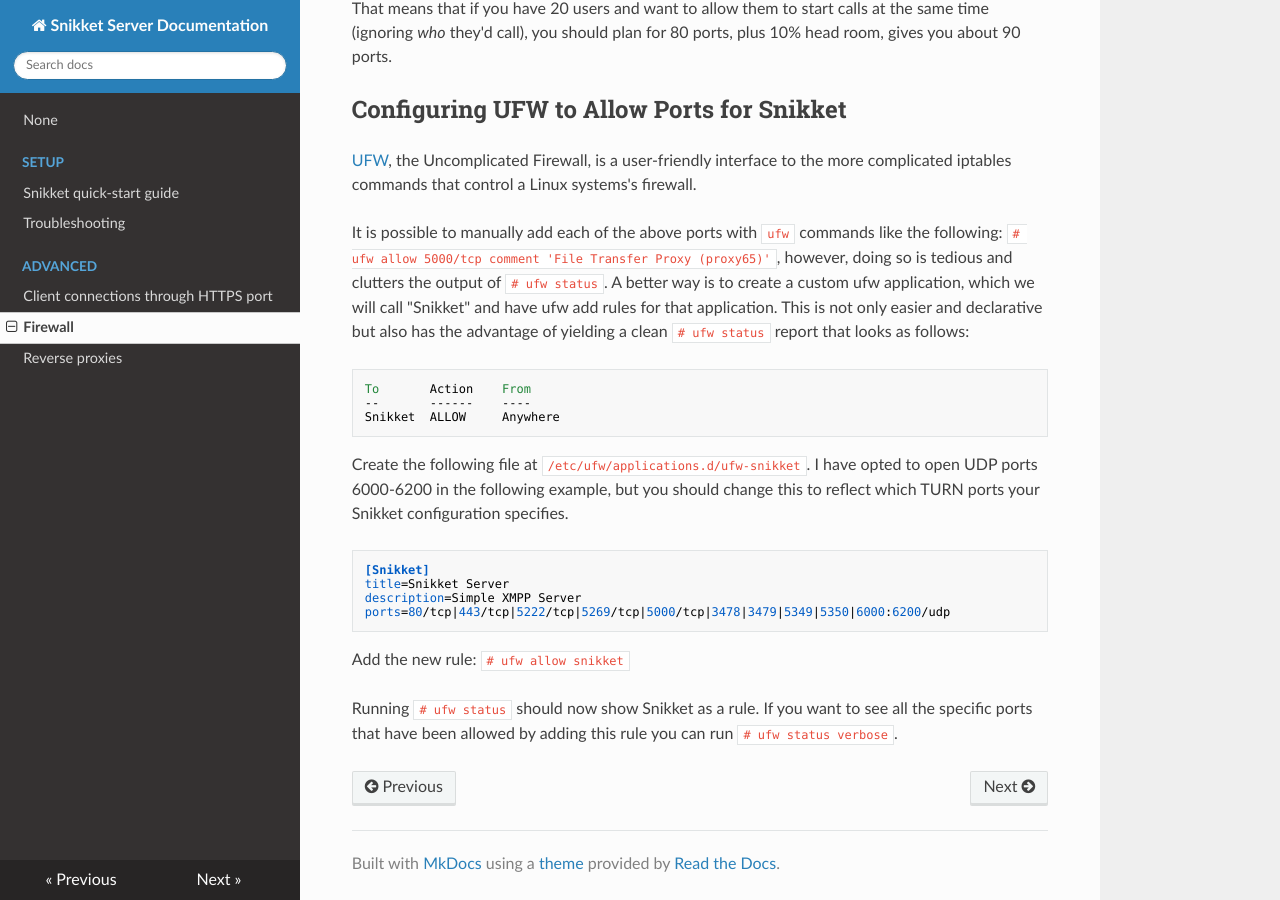
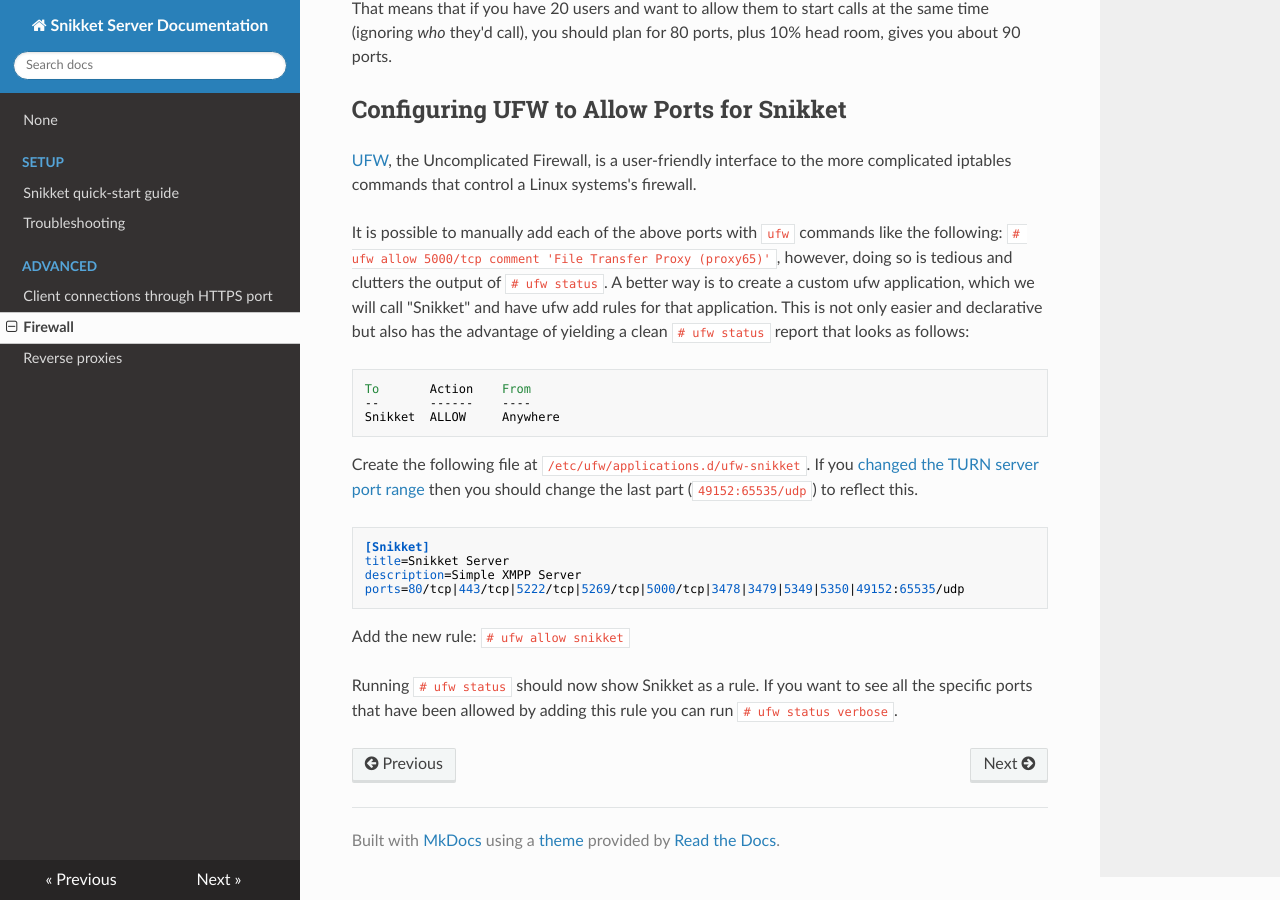
Before and after one commit to snikket-im/snikket-server, an MkDocs documentation site: the page built from docs/advanced/firewall.md, in a window 1280 px wide and 900 px high, scrolled down 1806 px. Built offline with MkDocs 1.6.1, drawn with Linux system fonts in a browser that asks for light colours; nearby versions of some CDN libraries.

Commit message:
docs: Make example UFW config reflect defaults
Thanks malex

````diff
--- a/docs/advanced/firewall.md
+++ b/docs/advanced/firewall.md
@@ -73,13 +73,14 @@
 Snikket  ALLOW     Anywhere
 ```
 
-Create the following file at `/etc/ufw/applications.d/ufw-snikket`. I have opted to open UDP ports 6000-6200 in the following example, but you should change this to reflect which TURN ports your Snikket configuration specifies.
+Create the following file at `/etc/ufw/applications.d/ufw-snikket`.
+If you [changed the TURN server port range](#changing-the-turnserver-port-range) then you should change the last part (`49152:65535/udp`) to reflect this.
 
 ```
 [Snikket]
 title=Snikket Server
 description=Simple XMPP Server
-ports=80/tcp|443/tcp|5222/tcp|5269/tcp|5000/tcp|3478|3479|5349|5350|6000:6200/udp
+ports=80/tcp|443/tcp|5222/tcp|5269/tcp|5000/tcp|3478|3479|5349|5350|49152:65535/udp
 ```
 
 Add the new rule:
````
